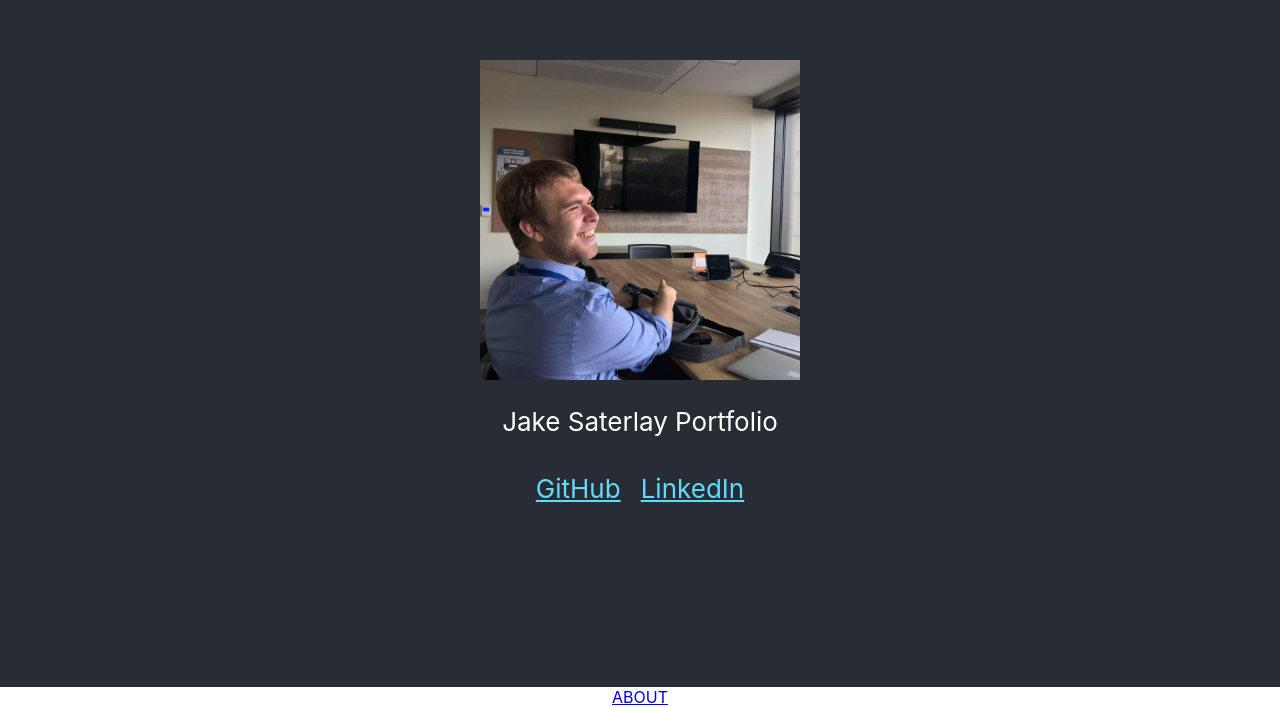
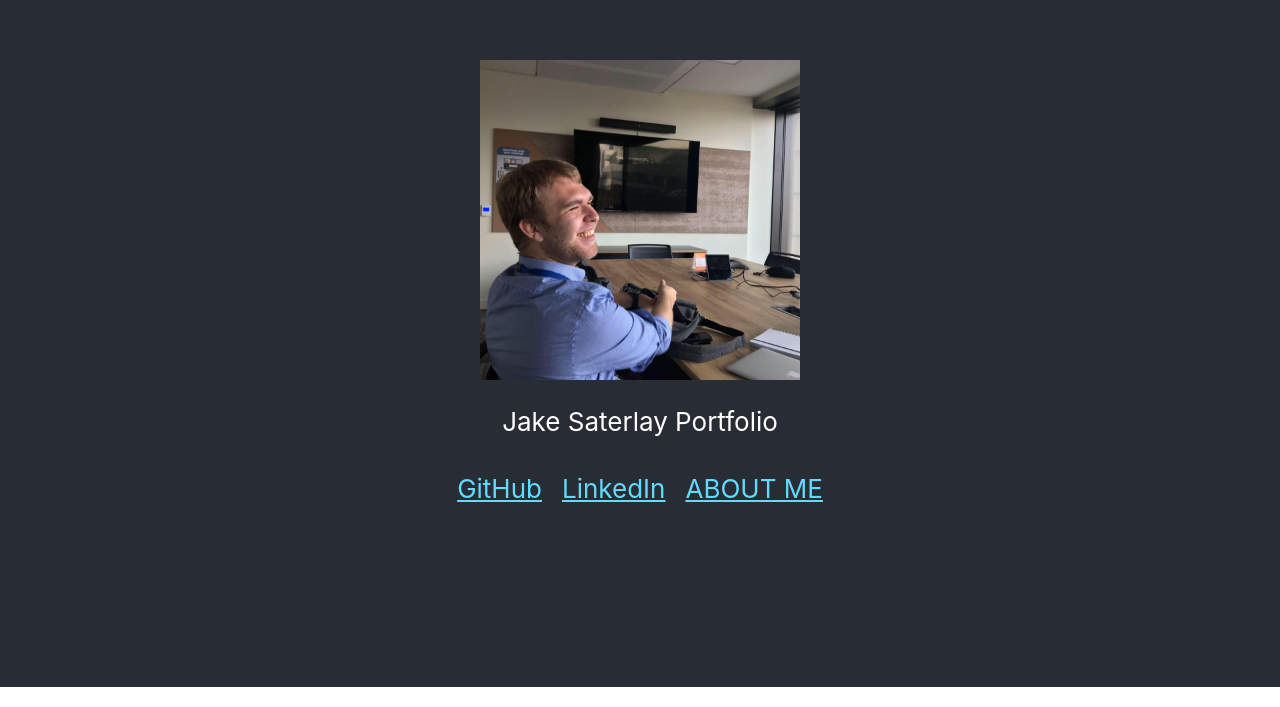
Before and after one commit to JakeSaterlay/React-App, a React (Create React App) app: page / in a window 1280 px wide. Shown: the part 113-820 px from the top of the page. Built offline with nearby package versions, Linux system fonts and the light colour scheme.

Commit message:
Changed about link

```diff
--- a/src/App.js
+++ b/src/App.js
@@ -11,10 +11,8 @@
           <Route exact path="/" element={<Home/>}/>
           <Route exact path="/about" element={<About/>}/>
         </Routes>
-        <a href="/about">ABOUT</a>
       </div>
     </Router>
-
   );
 }
 
--- a/src/Home.js
+++ b/src/Home.js
@@ -12,6 +12,7 @@
           <div className="Links">
             <a href="https://github.com/JakeSaterlay" target="_blank">GitHub</a>
             <a href="https://www.linkedin.com/in/jake-saterlay/" target="_blank">LinkedIn</a>
+            <a href="/about">ABOUT ME</a>
           </div>
         </div>
       </div>
```
Also changed, not shown: 2 other files (tests, documents, lock files or other folders).
